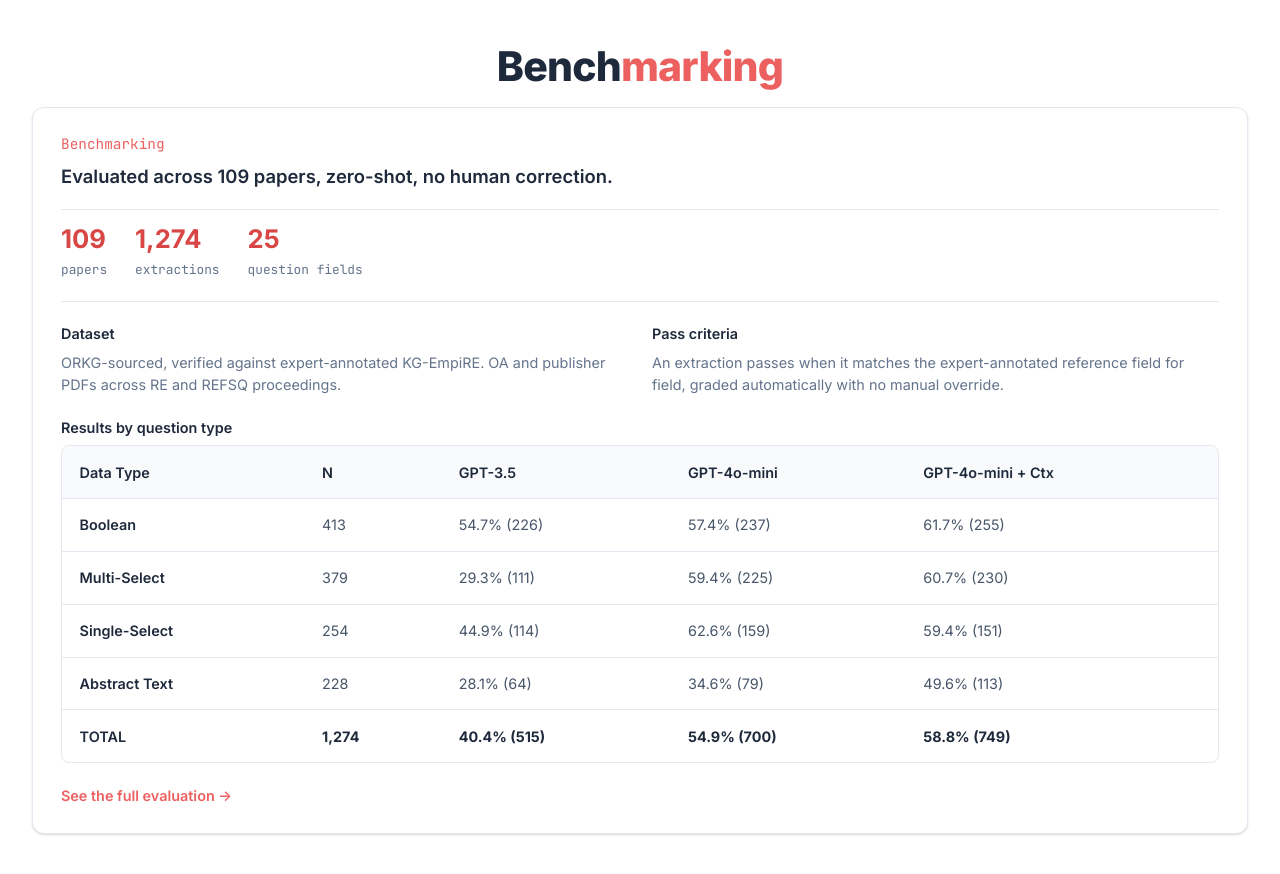
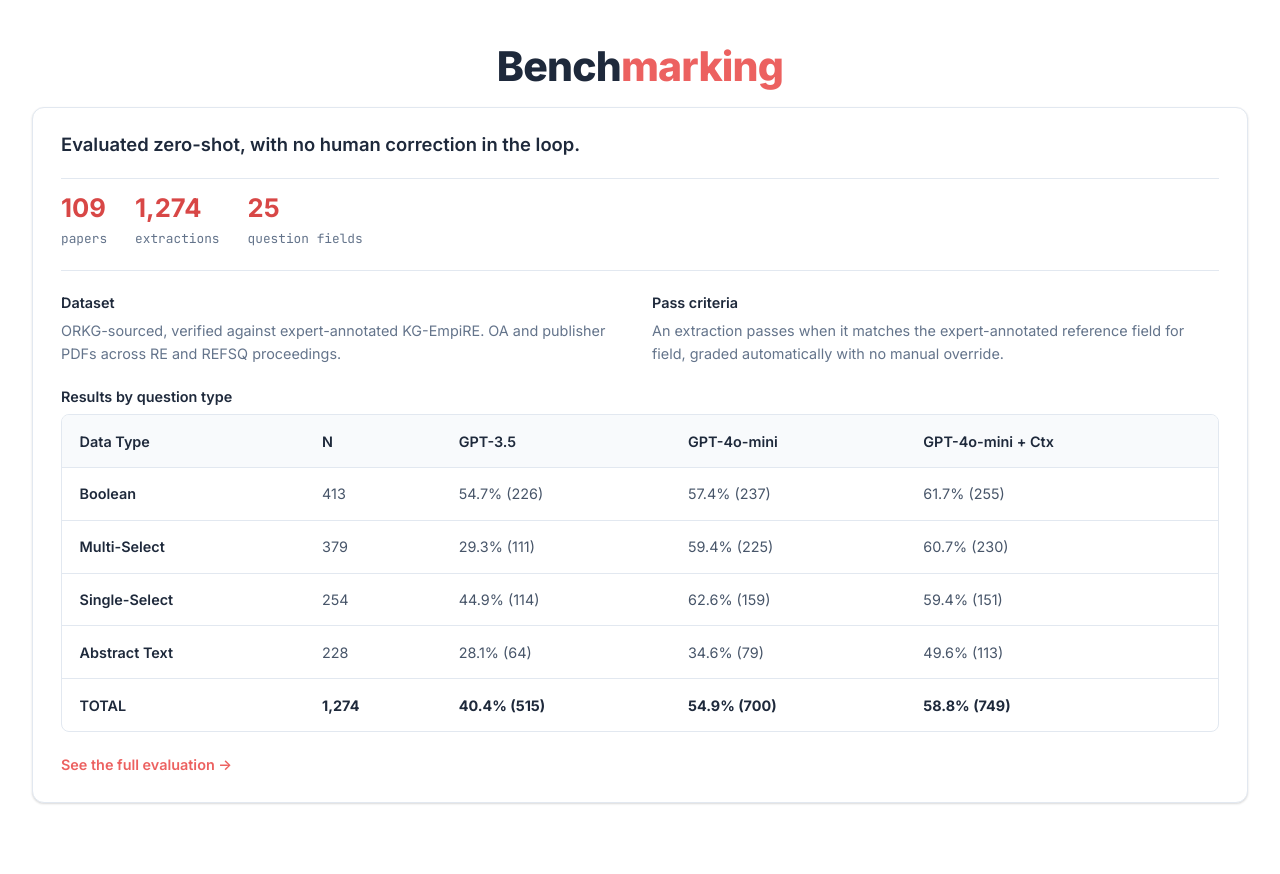
Before and after one commit to okarras/SciD-QuESt-LAB, a React (Vite) app in the folder demo-site/: page / in a window 1280 px wide. Shown: the part 3080-3954 px from the top of the page. Built offline with nearby package versions, Linux system fonts and the light colour scheme; no server answers.

Commit message:
fix : removed redundant heading

```diff
--- a/demo-site/src/components/Benchmarking.tsx
+++ b/demo-site/src/components/Benchmarking.tsx
@@ -7,9 +7,8 @@
         </h2>
 
         <div className="bm-summary">
-          <p className="bm-eyebrow">Benchmarking</p>
           <p className="bm-headline">
-            Evaluated across 109 papers, zero-shot, no human correction.
+            Evaluated zero-shot, with no human correction in the loop.
           </p>
 
           <div className="bm-summary-stats">
```
